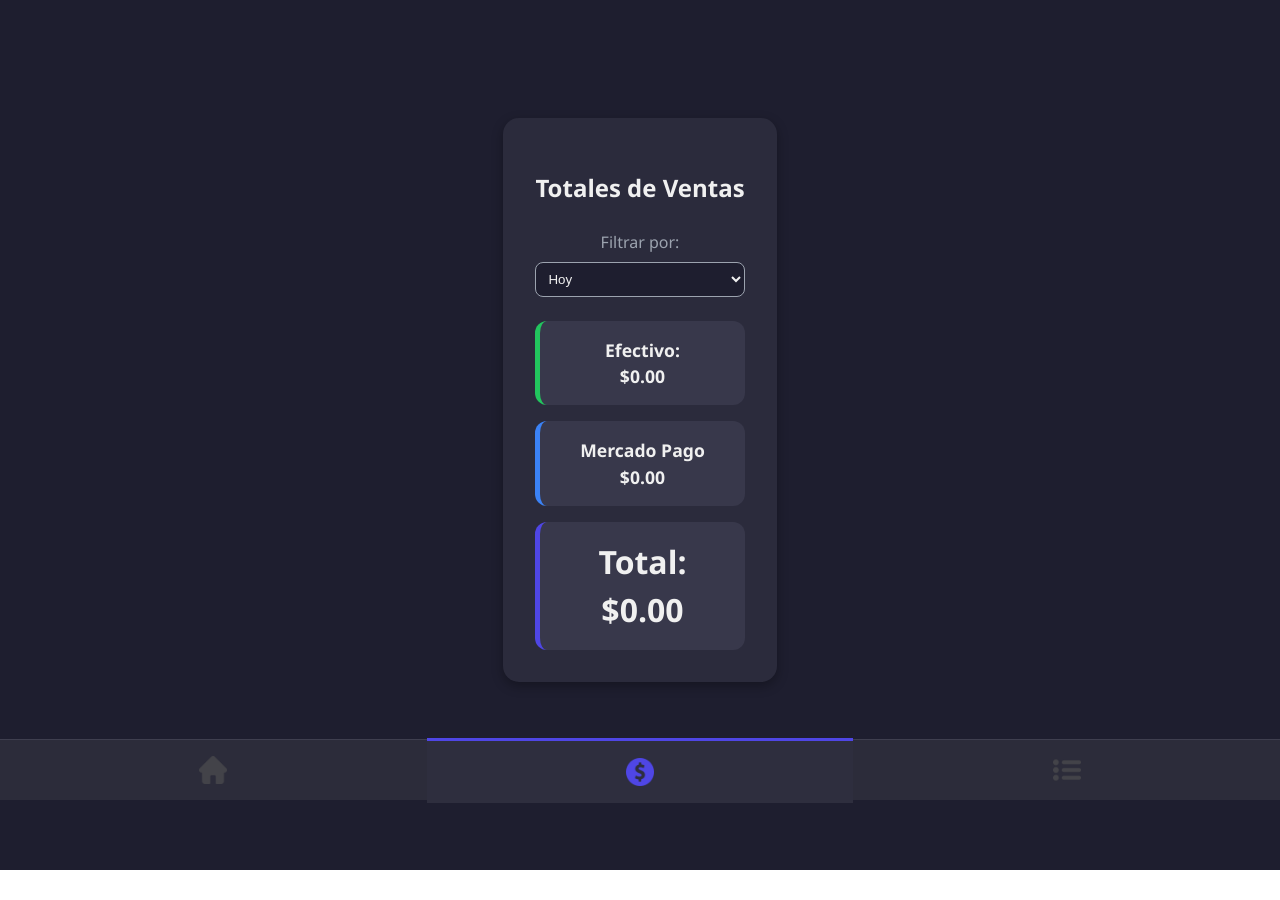
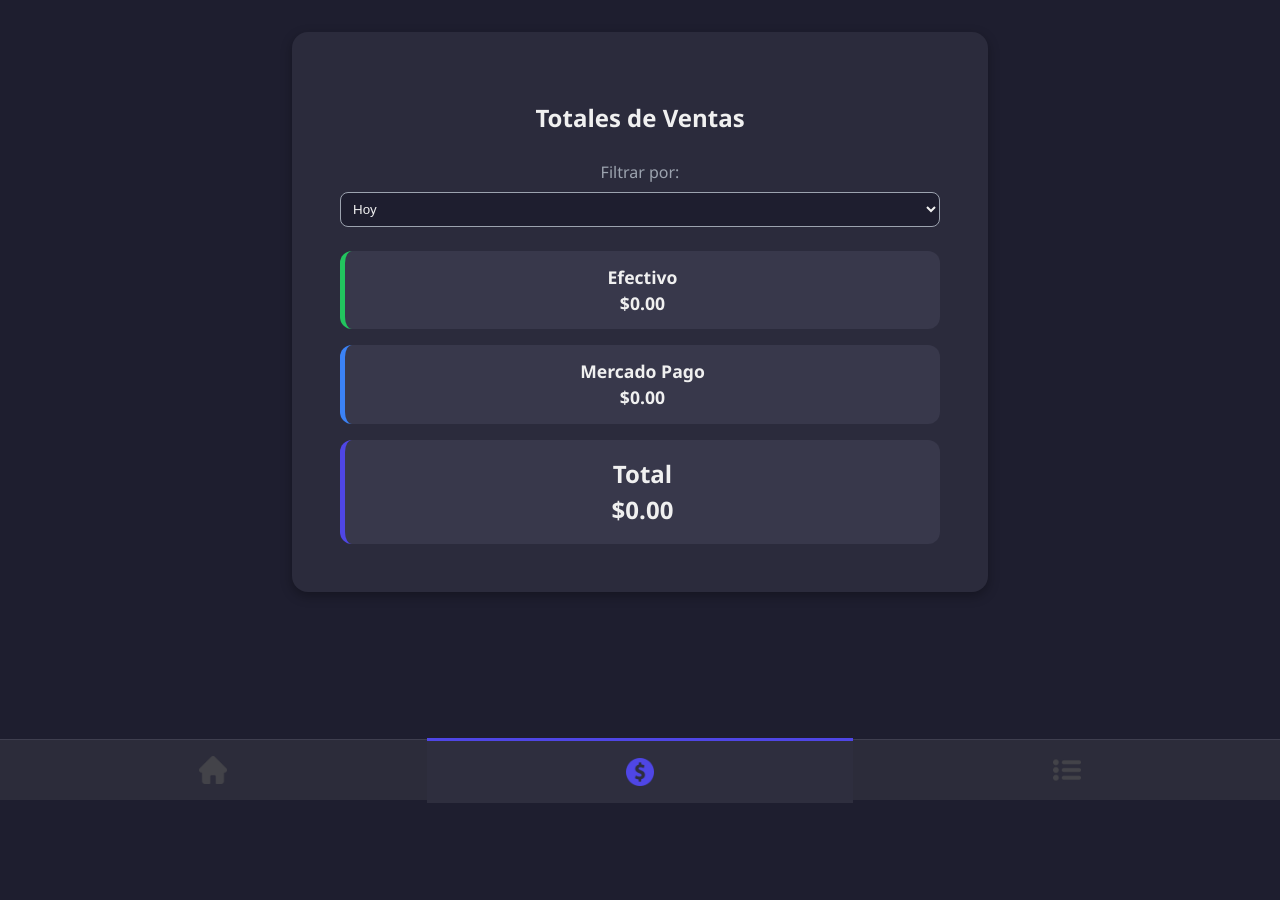
Before and after one commit to Juleeeaaannn/Kiosco, a React (Vite) app: page /totales in a window 1280 px wide. Before the commit the page ends 870 px from the top, so only its background shows below. Built offline with nearby package versions, Linux system fonts and the light colour scheme; no server answers; the database is empty.

Commit message:
Add files via upload

```diff
--- a/src/App.css
+++ b/src/App.css
@@ -1,7 +1,7 @@
 #root {
   max-width: 1280px;
   margin: 0 auto;
-  padding: 2rem;
+  padding:0;
   text-align: center;
 }
 html, body {
@@ -10,39 +10,3 @@ html, body {
   margin: 0;
   padding: 0;
 }
-
-.logo {
-  height: 6em;
-  padding: 1.5em;
-  will-change: filter;
-  transition: filter 300ms;
-}
-.logo:hover {
-  filter: drop-shadow(0 0 2em #646cffaa);
-}
-.logo.react:hover {
-  filter: drop-shadow(0 0 2em #61dafbaa);
-}
-
-@keyframes logo-spin {
-  from {
-    transform: rotate(0deg);
-  }
-  to {
-    transform: rotate(360deg);
-  }
-}
-
-@media (prefers-reduced-motion: no-preference) {
-  a:nth-of-type(2) .logo {
-    animation: logo-spin infinite 20s linear;
-  }
-}
-
-.card {
-  padding: 2em;
-}
-
-.read-the-docs {
-  color: #888;
-}
--- a/src/components/TotalesVentas.jsx
+++ b/src/components/TotalesVentas.jsx
@@ -96,13 +96,13 @@ const TotalesVentas = () => {
       ) : (
         <div className="totales-list">
           <div className="totales-item efectivo">
-            <span>Efectivo:</span> <span>${totales.efectivo.toFixed(2)}</span>
+            <span>Efectivo</span> <span>${totales.efectivo.toFixed(2)}</span>
           </div>
           <div className="totales-item transferencia">
             <span>Mercado Pago</span> <span>${totales.transferencia.toFixed(2)}</span>
           </div>
           <div className="totales-item total">
-            <span>Total:</span> <span>${totales.total.toFixed(2)}</span>
+            <span>Total</span> <span>${totales.total.toFixed(2)}</span>
           </div>
         </div>
       )}
--- a/src/index.css
+++ b/src/index.css
@@ -26,10 +26,8 @@ a:hover {
 
 body {
   margin: 0;
-  display: flex;
   place-items: center;
   min-width: 320px;
-  min-height: 100vh;
 }
 
 h1 {
--- a/src/styles/ListaVentas.css
+++ b/src/styles/ListaVentas.css
@@ -16,7 +16,7 @@ body {
   color: var(--texto);
   font-family: 'Segoe UI', sans-serif;
   margin: 0;
-  padding: 0 1rem 70px; /* padding inferior por el nav fijo */
+  padding: 0 1rem 100px; /* padding inferior por el nav fijo */
 }
 
 .contenedor {
@@ -139,5 +139,6 @@ body {
 }
 
 .boton-eliminar:hover {
-  transform: scale(1.15);
+  transform: scale(1.05);
+  border: #ffb6b6 1px solid;
 }
--- a/src/styles/TotalesVentas.css
+++ b/src/styles/TotalesVentas.css
@@ -19,9 +19,9 @@ body {
 
 .totales-container {
   background: var(--card);
-  padding: 2rem;
+  padding: 3rem;
   border-radius: 16px;
-  max-width: 600px;
+  max-width: 600px;;
   margin: 2rem auto;
   box-shadow: 0 4px 12px rgba(0, 0, 0, 0.3);
 }
@@ -79,6 +79,7 @@ body {
 .totales-item.efectivo {
     display: grid;
     grid-template-columns: 100%;
+    padding: .8rem 4rem;
     border-left: 5px solid var(--success);
     font-weight: bold;
 }
@@ -86,6 +87,7 @@ body {
 .totales-item.transferencia {
     display: grid;
     grid-template-columns: 100%;
+    padding: .8rem 4rem;
     border-left: 5px solid var(--info);
     font-weight: bold;
 }
@@ -95,5 +97,5 @@ body {
     grid-template-columns: 100%;
     border-left: 5px solid var(--accent);
     font-weight: bold;
-    font-size: 2rem;
+    font-size: 1.5rem;
 }
```
